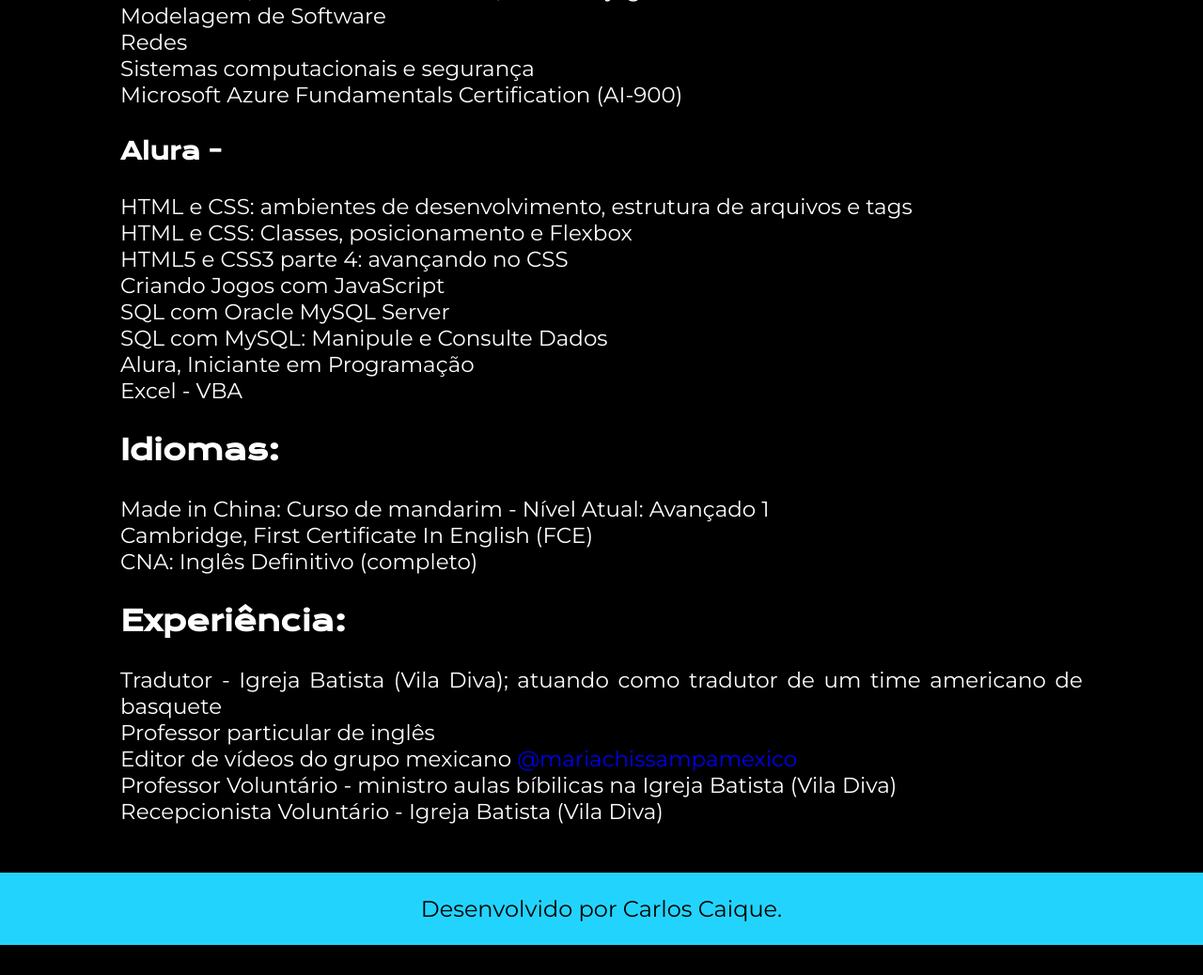
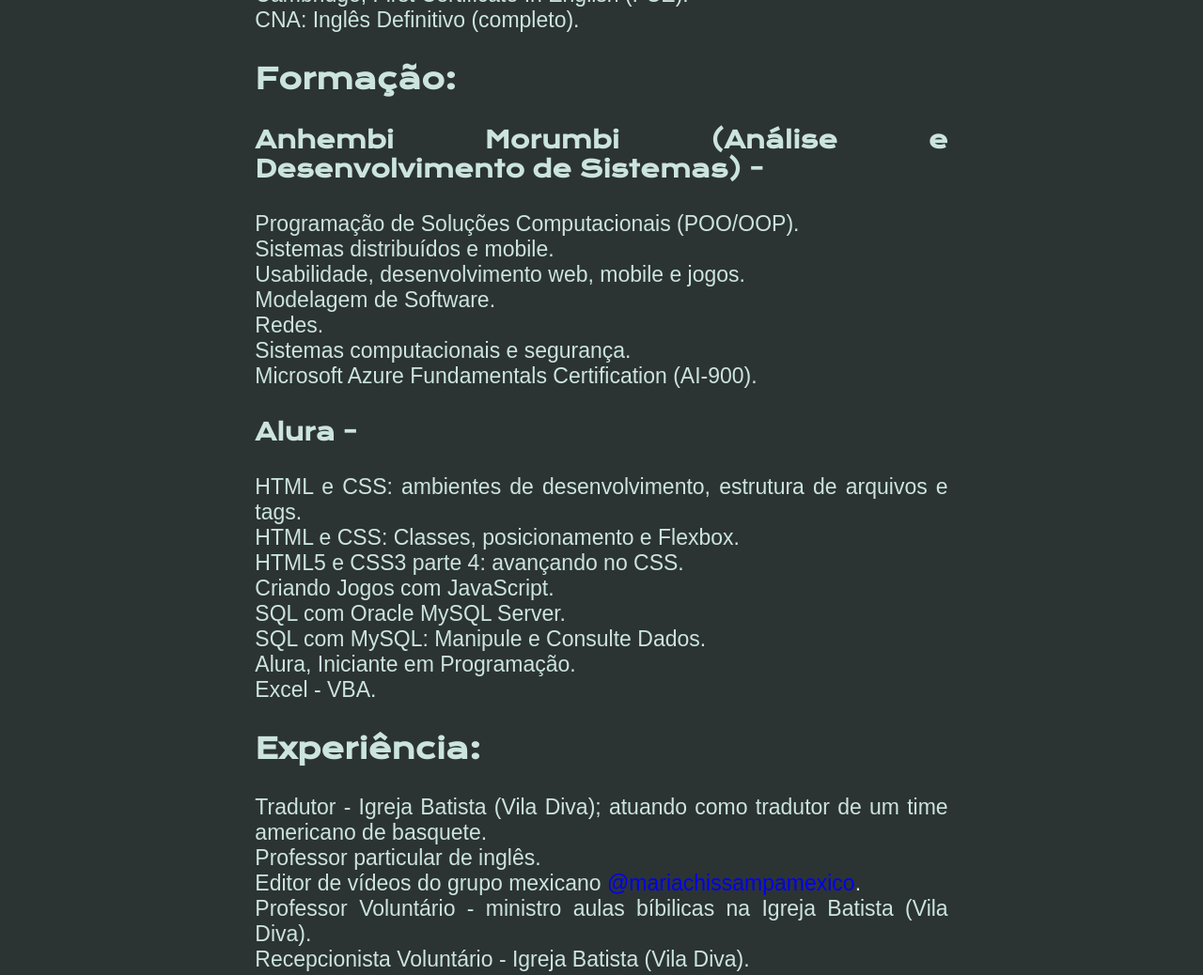
Before and after one commit to carloscaique/ghCarlosPage, a plain HTML site: page curriculo.html in a window 1280 px wide. Shown: the part 609-1647 px from the top of the page at 94% size. Before the commit the page ends 1615 px from the top, so only its background shows below. Drawn offline with nearby package versions, Linux system fonts and the light colour scheme.

Commit message:
update color and css

```diff
--- a/curriculo.html
+++ b/curriculo.html
@@ -17,23 +17,33 @@
             <a class="cabecalho__menu__link" href="curriculo.html">Livros</a>
         </nav>
     </header>
-    <main class="curriculo">
+    <main class="apresentacao">
         <section class="apresentacao__curriculo">
 
             <h2 class="apresentacao__curriculo__titulo">Perfil:</h2>
             <p class="apresentacao__curriculo__perfil">Estudante interessado em aprender coisas novas e colocá-las em prática, especialmente quando se trata de tecnologia e idiomas. Sou fluente em inglês e atualmente estou aprendendo Mandarim. Procuro sempre me reciclar, portanto estou ativamente estudando algo novo, ou revisando conteúdos já aprendidos. Desejo encontrar uma empresa que acredite no meu potencial e invista na minha capacidade de aprender e me comunicar facilmente, para que eu consiga melhorar e retribuir com um trabalho sério, dedicado e honesto.</p>
+
+            <h2 class="apresentacao__curriculo__titulo">Idiomas:</h2>
+            <div class="apresentacao__curriculo__idiomas__cursos">
+                <ul style="list-style-type:none;">
+                    <li>Made in China: Curso de mandarim - Nível Atual: Avançado 1; finalização do curso: 1/12/2023.</li>
+                    <li>Cambridge, First Certificate In English (FCE).</li>
+                    <li>CNA: Inglês Definitivo (completo).</li>
+                </ul>
+            </div>
+
             <h2 class="apresentacao__curriculo__titulo">Formação:</h2>
             <h3 class="apresentacao__curriculo__anhembi__cursos__titulo">Anhembi Morumbi (Análise e Desenvolvimento de Sistemas) -</h3>
 
             <div class="apresentacao__curriculo__anhembi__cursos">
                 <ul style="list-style-type:none;">
-                    <li>Programação de Soluções Computacionais (POO/OOP)</li>
-                    <li>Sistemas distribuídos e mobile</li>
-                    <li>Usabilidade, desenvolvimento web, mobile e jogos</li>
-                    <li>Modelagem de Software</li>
-                    <li>Redes</li>
-                    <li>Sistemas computacionais e segurança</li>
-                    <li>Microsoft Azure Fundamentals Certification (AI-900)</li>
+                    <li>Programação de Soluções Computacionais (POO/OOP).</li>
+                    <li>Sistemas distribuídos e mobile.</li>
+                    <li>Usabilidade, desenvolvimento web, mobile e jogos.</li>
+                    <li>Modelagem de Software.</li>
+                    <li>Redes.</li>
+                    <li>Sistemas computacionais e segurança.</li>
+                    <li>Microsoft Azure Fundamentals Certification (AI-900).</li>
                 </ul>
             </div>
 
@@ -41,36 +51,27 @@
 
             <div class="apresentacao__curriculo__alura__cursos">
                 <ul style="list-style-type:none;">
-                    <li>HTML e CSS: ambientes de desenvolvimento, estrutura de arquivos e tags</li>
-                    <li>HTML e CSS: Classes, posicionamento e Flexbox</li>
-                    <li>HTML5 e CSS3 parte 4: avançando no CSS</li>
-                    <li>Criando Jogos com JavaScript</li>
-                    <li>SQL com Oracle MySQL Server</li>
-                    <li>SQL com MySQL: Manipule e Consulte Dados</li>
-                    <li>Alura, Iniciante em Programação</li>
-                    <li>Excel - VBA</li>
+                    <li>HTML e CSS: ambientes de desenvolvimento, estrutura de arquivos e tags.</li>
+                    <li>HTML e CSS: Classes, posicionamento e Flexbox.</li>
+                    <li>HTML5 e CSS3 parte 4: avançando no CSS.</li>
+                    <li>Criando Jogos com JavaScript.</li>
+                    <li>SQL com Oracle MySQL Server.</li>
+                    <li>SQL com MySQL: Manipule e Consulte Dados.</li>
+                    <li>Alura, Iniciante em Programação.</li>
+                    <li>Excel - VBA.</li>
                 </ul>
             </div>
 
-            <h2 class="apresentacao__curriculo__titulo">Idiomas:</h2>
-
-            <div class="apresentacao__curriculo__idiomas__cursos">
-                <ul style="list-style-type:none;">
-                    <li>Made in China: Curso de mandarim - Nível Atual: Avançado 1</li>
-                    <li>Cambridge, First Certificate In English (FCE)</li>
-                    <li>CNA: Inglês Definitivo (completo)</li>
-                </ul>
-            </div>
 
             <h2 class="apresentacao__curriculo__titulo">Experiência:</h2>
 
             <div class="apresentacao__curriculo__experiencia__experiencia">
                 <ul style="list-style-type:none;">
-                    <li>Tradutor - Igreja Batista (Vila Diva); atuando como tradutor de um time americano de basquete</li>
-                    <li>Professor particular de inglês</li>
-                    <li>Editor de vídeos do grupo mexicano <a class="link__mariachis" href="https://www.instagram.com/mariachissampamexico/">@mariachissampamexico</a></li> <!-- COLOCAR INSTAGRAM -->
-                    <li>Professor Voluntário - ministro aulas bíbilicas na Igreja Batista (Vila Diva)</li>
-                    <li>Recepcionista Voluntário - Igreja Batista (Vila Diva)</li>
+                    <li>Tradutor - Igreja Batista (Vila Diva); atuando como tradutor de um time americano de basquete.</li>
+                    <li>Professor particular de inglês.</li>
+                    <li>Editor de vídeos do grupo mexicano <a class="link__mariachis" href="https://www.instagram.com/mariachissampamexico/">@mariachissampamexico</a>.</li> <!-- COLOCAR INSTAGRAM -->
+                    <li>Professor Voluntário - ministro aulas bíbilicas na Igreja Batista (Vila Diva).</li>
+                    <li>Recepcionista Voluntário - Igreja Batista (Vila Diva).</li>
                 </ul>
             </div>
 
--- a/styles/style.css
+++ b/styles/style.css
@@ -1,4 +1,15 @@
 @import url('https://fonts.googleapis.com/css2?family=Krona+One&family=Montserrat:wght@400;600&display=swap');
+
+:root{
+    --cor-primaria: #2C3333;
+    --cor-secundaria: #CBE4DE;
+    --cor-terciaria: #0E8388;
+    --cor-quartenaria: aquamarine;
+    --cor-hover: #272727;
+
+    --fonte-principal: 'Krona One', sans-serif;
+    --fonte-secundaria: 'Mountserrat', sans-serif;
+}
 
 *{
     margin: 0;
@@ -8,8 +19,8 @@
 body{
     /* height: 100vh; */
     box-sizing: border-box;
-    background-color: black;
-    color: white;
+    background-color: var(--cor-primaria);
+    color: var(--cor-secundaria);
 }
 
 .cabecalho__menu{
@@ -22,24 +33,24 @@
 }
 
 .cabecalho__menu__link{
-    font-family: 'Mountserrat', sans-serif;
+    font-family: var(--fonte-secundaria);
     font-size: 24px;
     font-weight: 600;
-    color: #22D4FD;
+    color: var(--cor-terciaria);
     text-decoration: none;
 }
 
 .tituloDestaqueDeveloper{
-    color: #22D4FD;
+    color: var(--cor-terciaria);
     padding: 10px;
 }
 
 .tituloDestaqueDeveloper:hover{
-    color: aquamarine;
+    color: var(--cor-quartenaria);
 }
 
 .texto-destaque{
-    color: #22D4FD;
+    color: var(--cor-terciaria);
 }
 
 .texto-destaque:hover{
@@ -48,12 +59,12 @@
 }
 
 .texto-destaque-areasDeInteresse{
-    color: #22D4FD;
+    color: var(--cor-terciaria);
 }
 
 .texto-destaque-areasDeInteresse:hover{
     font-size: 25px;
-    color: aquamarine
+    color: var(--cor-quartenaria);
 }
 
 .texto-destaque-mandarim{
@@ -100,12 +111,12 @@
 
 .apresentacao__conteudo__titulo{
     font-size: 36px;
-    font-family: 'Krona One', sans-serif;
+    font-family: var(--fonte-principal);
 }
 
 .apresentacao__conteudo__texto{
     font-size: 24px;
-    font-family: 'Montserrat', sans-serif;
+    font-family: var(--fonte-secundaria);
 }
 
 .apresentacao__links{
@@ -117,7 +128,7 @@
 }
 
 .apresentacao__links__subtitulo{
-    font-family: 'Krona One', sans-serif;
+    font-family: var(--fonte-principal);
     font-weight: 400;
     font-size: 24px;
 }
@@ -127,7 +138,7 @@
     display: flex;
     justify-content: center;
     gap: 16px;
-    border: 2px solid #22D4FD;
+    border: 2px solid var(--cor-terciaria);
     width: 378px;
     text-align: center;
     border-radius: 16px;
@@ -135,20 +146,20 @@
     font-weight: 600;
     padding: 21.5px 0;
     text-decoration: none;
-    color: #F6F6F6;
-    font-family: 'Montserrat', sans-serif;
+    color: var(--cor-secundaria);
+    font-family: var(--fonte-secundaria);
 }
 
 .apresentacao__links__link:hover{
-    background-color: #272727;
+    background-color: var(--cor-hover);
 }
 
 .rodape {
     padding: 24px;
-    color: black;
-    background-color: #22D4FD;
+    color: var(--cor-primaria);
+    background-color: var(--cor-terciaria);
     text-align: center;
-    font-family: 'Montserrat', sans-serif;
+    font-family: var(--fonte-secundaria);
     font-size: 24px;
     font-weight: 400;
 }
@@ -166,23 +177,23 @@
 
 .apresentacao__curriculo__titulo{
     font-size: 30px;
-    font-family: 'Krona One', sans-serif;
+    font-family: var(--fonte-principal);
     display: inline;
 }
 
 .apresentacao__curriculo__titulo:hover{
-    color: #22D4FD;
+    color: var(--cor-terciaria);
 }
 
 
 .apresentacao__curriculo__perfil{
     font-size: 23px;
-    font-family: 'Montserrat', sans-serif;
+    font-family: var(--fonte-secundaria);
 }
 
 .apresentacao__curriculo__anhembi__cursos__titulo{
     font-size: 25px;
-    font-family: 'Krona One', sans-serif;
+    font-family: var(--fonte-principal);
 }
 
 .apresentacao__curriculo__anhembi__cursos__titulo:hover{
@@ -191,12 +202,12 @@
 
 .apresentacao__curriculo__anhembi__cursos{
     font-size: 23px;
-    font-family: 'Montserrat', sans-serif;
+    font-family: var(--fonte-secundaria);
 }
 
 .apresentacao__curriculo__alura__cursos__titulo{
     font-size: 25px;
-    font-family: 'Krona One', sans-serif;
+    font-family: var(--fonte-principal);
 }
 
 .apresentacao__curriculo__alura__cursos__titulo:hover{
@@ -205,27 +216,27 @@
 
 .apresentacao__curriculo__alura__cursos{
     font-size: 23px;
-    font-family: 'Montserrat', sans-serif;
+    font-family: var(--fonte-secundaria);
 }
 
 .apresentacao__curriculo__idiomas{
     font-size: 25px;
-    font-family: 'Krona One', sans-serif;
+    font-family: var(--fonte-principal);
 }
 
 .apresentacao__curriculo__idiomas__cursos{
     font-size: 23px;
-    font-family: 'Montserrat', sans-serif;
+    font-family: var(--fonte-secundaria);
 }
 
 .apresentacao__curriculo__experiencia{
     font-size: 25px;
-    font-family: 'Krona One', sans-serif;
+    font-family: var(--fonte-principal);
 }
 
 .apresentacao__curriculo__experiencia__experiencia{
     font-size: 23px;
-    font-family: 'Montserrat', sans-serif;
+    font-family: var(--fonte-secundaria);
 }
 
 .link__mariachis{
```
Also changed, not shown: about.html (+8 -3 lines), index.html (+1 -1 lines), assets/sobre_mim.JPG (added).
